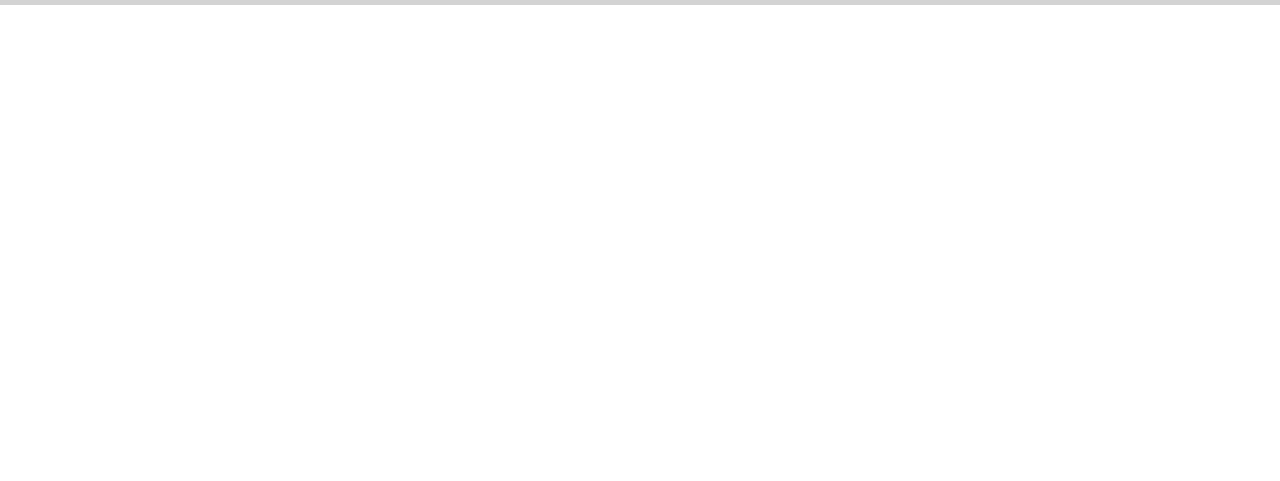
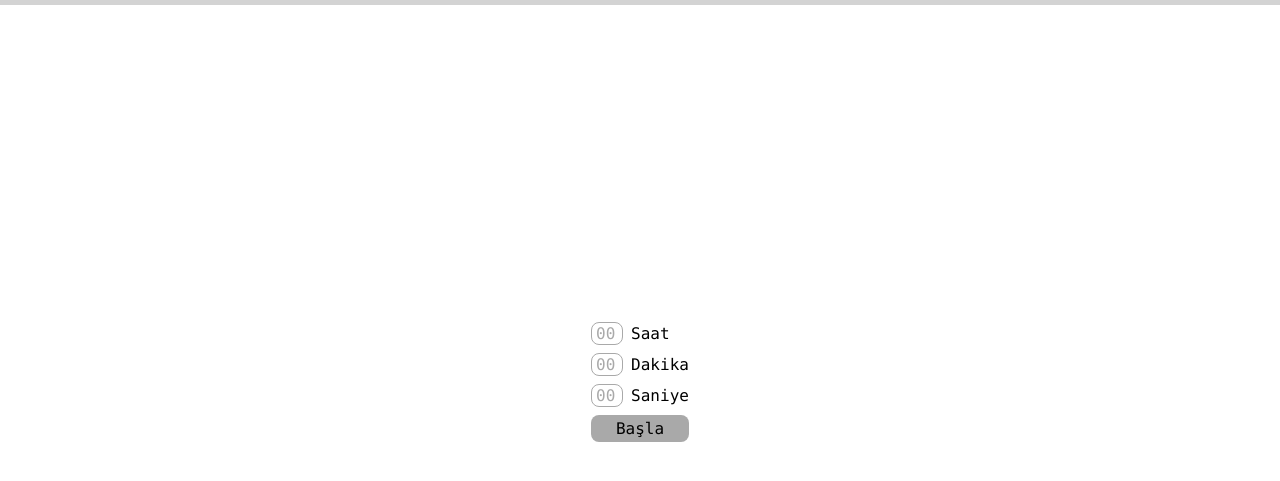
Before and after one commit to laralove143/hbec-countdown, a website: page index.html in a window 1280 px wide. Shown: the part 41-522 px from the top of the page. Drawn offline with Linux system fonts and the light colour scheme.

Commit message:
add duration picker

```diff
--- a/global.css
+++ b/global.css
@@ -1,41 +1,100 @@
 body {
+  display: flex;
+  flex-direction: column;
+  min-height: 100vh;
   margin: 0;
+}
+
+.button {
+  cursor: pointer;
+  background-color: darkgray;
+  padding: 0.25rem 0.5rem;
+  border-radius: 0.5rem;
+  border: none;
+  transition:
+    background-color ease-in-out 0.2s,
+    color ease-in-out 0.2s;
+}
+
+.button:hover {
+  color: white;
+  background-color: dimgray;
 }
 
 .header {
   display: flex;
   align-items: center;
   font-family: Verdana, sans-serif;
-  padding: 8px 16px;
+  padding: 0.5rem 1rem;
   background-color: lightgray;
 }
 
 .header-link {
   color: black;
   text-decoration: none;
-  transition:
-    background-color ease-in-out 0.2s,
-    color ease-in-out 0.2s;
 }
 
 .header-title {
   margin-right: auto;
-  font-size: 24px;
+  font-size: 1.5rem;
   font-weight: bold;
 }
 
 .header-logo {
-  height: 24px;
-  margin-right: 8px;
+  height: 1.5rem;
+  margin-right: 0.5rem;
 }
 
-.language-switcher {
-  background-color: darkgray;
-  padding: 4px 8px;
-  border-radius: 8px;
+.content {
+  flex: 1;
+  display: flex;
+  flex-direction: column;
+  align-items: center;
+  justify-content: center;
+  font-family: Tahoma, sans-serif;
 }
 
-.language-switcher:hover {
-  color: white;
-  background-color: dimgray;
+input[type="number"]::-webkit-outer-spin-button,
+input[type="number"]::-webkit-inner-spin-button {
+  -webkit-appearance: none;
+  margin: 0;
 }
+
+input[type="number"] {
+  -moz-appearance: textfield;
+}
+
+.duration-picker {
+  display: flex;
+  flex-direction: column;
+  gap: 0.5rem;
+  font-family: "Monaco", monospace;
+}
+
+.duration-picker-unit {
+  display: flex;
+  align-items: center;
+}
+
+.duration-picker-unit input {
+  margin-right: 0.5rem;
+  padding-left: 0.25rem;
+  padding-right: 0.25rem;
+  box-sizing: border-box;
+  width: 2em;
+  font-family: "Monaco", monospace;
+  font-size: 1rem;
+  border-radius: 0.5rem;
+  border: darkgray solid 0.1rem;
+}
+
+.duration-picker-unit input::placeholder {
+  font-family: "Monaco", monospace;
+  color: darkgray;
+}
+
+.start-countdown-button {
+  width: 100%;
+  font-family: "Monaco", monospace;
+  font-size: 1rem;
+}
--- a/index.html
+++ b/index.html
@@ -3,6 +3,7 @@
   <head>
     <meta charset="UTF-8" />
     <title data-key="title"></title>
+    <script src="main.js" defer></script>
     <script src="locale.js" defer></script>
     <link rel="stylesheet" href="global.css" />
   </head>
@@ -17,11 +18,56 @@
           /><span data-key="headerTitle"></span>
         </a>
         <a
-          class="language-switcher header-link"
+          class="button header-link"
           data-key="langSwitcher"
           id="langSwitcher"
         ></a>
       </nav>
     </header>
+
+    <div class="content">
+      <div class="duration-picker">
+        <div class="duration-picker-unit">
+          <input
+            type="number"
+            id="hour"
+            name="hour"
+            min="0"
+            max="24"
+            placeholder="00"
+            size="2"
+          /><label for="hour" data-key="durationPickerHours"></label>
+        </div>
+
+        <div class="duration-picker-unit">
+          <input
+            type="number"
+            id="minute"
+            name="minute"
+            min="0"
+            max="24"
+            placeholder="00"
+          /><label for="minute" data-key="durationPickerMinutes"></label>
+        </div>
+
+        <div class="duration-picker-unit">
+          <input
+            type="number"
+            id="second"
+            name="second"
+            min="0"
+            max="24"
+            placeholder="00"
+          /><label for="second" data-key="durationPickerSeconds"></label>
+        </div>
+
+        <div>
+          <button
+            class="button start-countdown-button"
+            data-key="durationPickerStart"
+          ></button>
+        </div>
+      </div>
+    </div>
   </body>
 </html>
--- a/locale.js
+++ b/locale.js
@@ -2,28 +2,32 @@ const textEn = {
   title: "HBEC Countdown",
   headerTitle: "Countdown",
   langSwitcher: "Türkçe",
+  durationPickerHours: "Hours",
+  durationPickerMinutes: "Minutes",
+  durationPickerSeconds: "Seconds",
+  durationPickerStart: "Start",
 };
 
 const textTr = {
   title: "HBEC Geri Sayım",
   headerTitle: "Geri Sayım",
   langSwitcher: "English",
+  durationPickerHours: "Saat",
+  durationPickerMinutes: "Dakika",
+  durationPickerSeconds: "Saniye",
+  durationPickerStart: "Başla",
 };
 
-function applyLocale() {
-  let locale = new URLSearchParams(window.location.search).get("lang") || "tr";
-  let text = locale === "en" ? textEn : textTr;
+const locale = new URLSearchParams(window.location.search).get("lang") || "tr";
+const text = locale === "en" ? textEn : textTr;
 
-  document.documentElement.lang = locale;
+document.documentElement.lang = locale;
 
-  let langSwitcher = document.getElementById("langSwitcher");
-  langSwitcher.href = "?lang=" + (locale === "en" ? "tr" : "en");
+const langSwitcher = document.getElementById("langSwitcher");
+langSwitcher.href = "?lang=" + (locale === "en" ? "tr" : "en");
 
-  document.querySelectorAll("[data-key]").forEach((elem) => {
-    let key = elem.getAttribute("data-key");
+for (const elem of document.querySelectorAll("[data-key]")) {
+  const key = elem.getAttribute("data-key");
 
-    elem.innerText = text[key];
-  });
+  elem.innerText = text[key];
 }
-
-document.addEventListener("DOMContentLoaded", applyLocale);
--- /dev/null
+++ b/main.js
@@ -0,0 +1,6 @@
+for (const elem of document.querySelectorAll(".duration-picker-unit input")) {
+  elem.addEventListener("input", () => {
+    const value = parseInt(elem.value, 10);
+    elem.value = String(value < 0 ? 0 : value > 59 ? 59 : value);
+  });
+}
```
